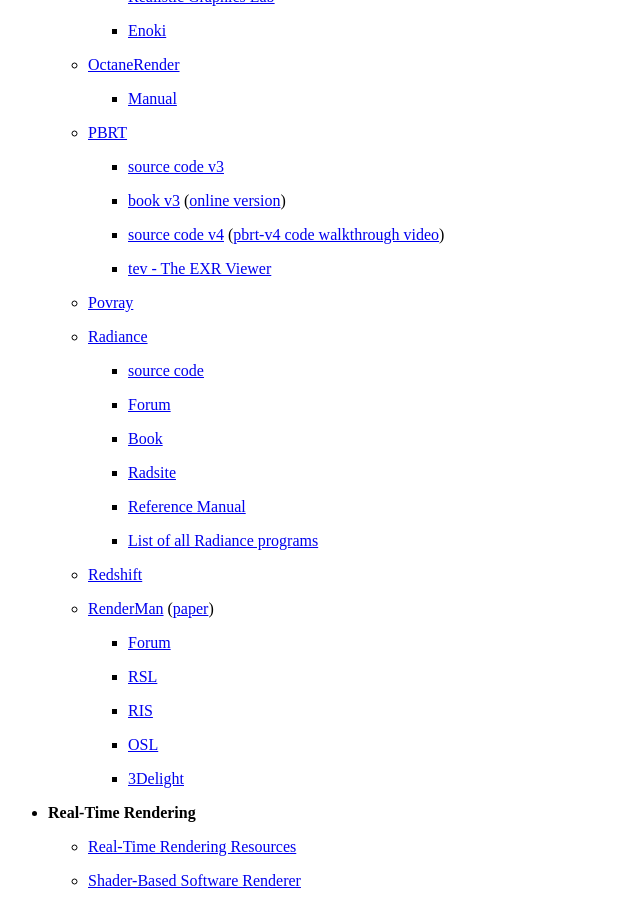
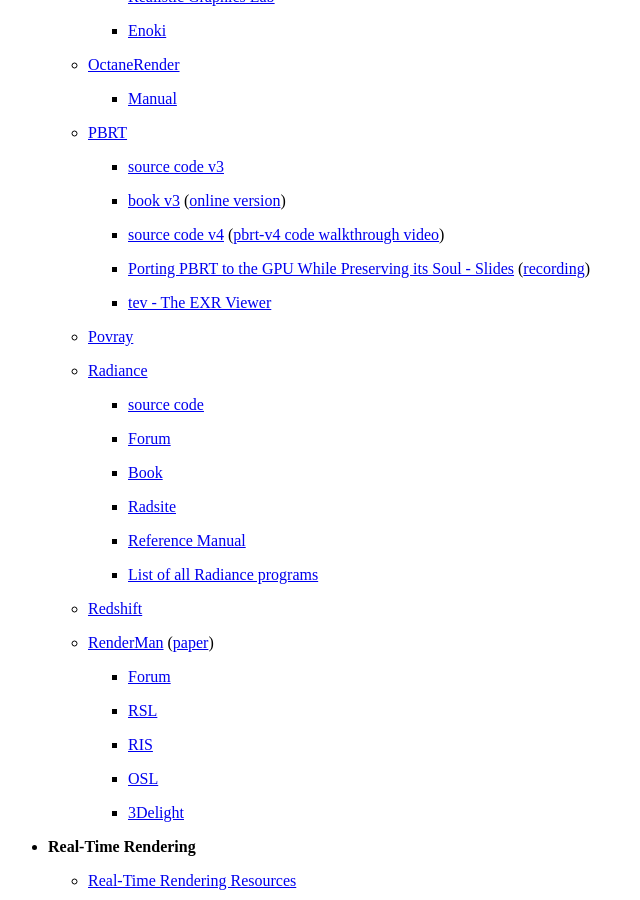
Before and after one commit to wahn/jan_walter_org, a Jekyll site: the page built from links/index.md, in a window 1280 px wide and 900 px high, scrolled down 2403 px. Shown: the whole window, without its empty margins (0-640 px from the left). Built offline with Jekyll 4.4.1, drawn with Linux system fonts in a browser that asks for light colours; Markdown is read by kramdown in place of the engine named in the settings.

Commit message:
Porting PBRT to the GPU While Preserving its Soul.

```diff
--- a/links/index.md
+++ b/links/index.md
@@ -167,6 +167,10 @@
 
         + [source code v4](https://github.com/mmp/pbrt-v4) ([pbrt-v4
           code walkthrough video](https://youtu.be/AXuk7bmhZ2g))
+
+        + [Porting PBRT to the GPU While Preserving its Soul -
+          Slides](https://highperformancegraphics.org/slides20/wed_pharr.pdf)
+          ([recording](https://www.youtube.com/watch?v=prZJ8FBG9BI&t=6386s))
 
         + [tev - The EXR Viewer](https://github.com/Tom94/tev)
 
```
